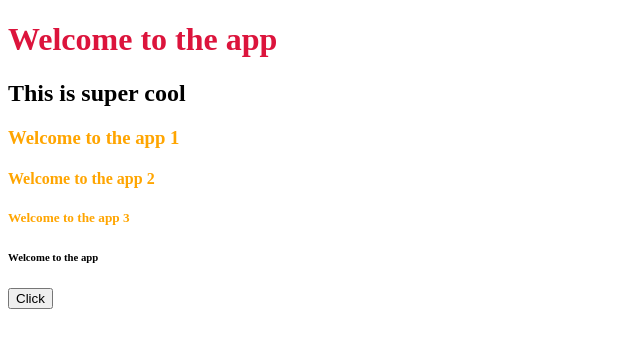
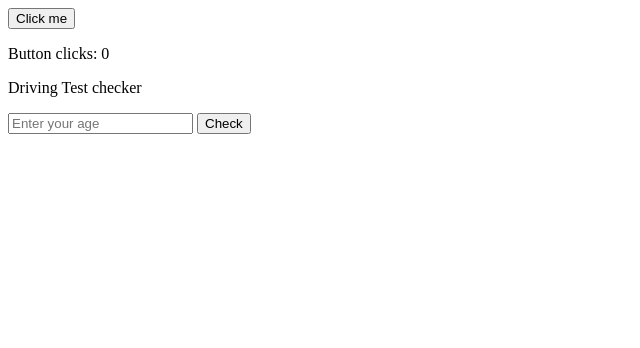
Before and after one commit to itzsamr/Hexaware-Notes, a plain HTML site: page JavaScript/index.html in a window 1280 px wide. Shown: the whole page, without its empty margins (0-640 px from the left). Drawn offline with Linux system fonts and the light colour scheme.

Commit message:
set and map

```diff
--- a/JavaScript/index.html
+++ b/JavaScript/index.html
@@ -1,53 +1,70 @@
 <!DOCTYPE html>
 <html lang="en">
   <head>
-    <!-- Self closing tags -->
     <meta charset="UTF-8" />
     <meta name="viewport" content="width=device-width, initial-scale=1.0" />
-    <title>Document</title>
-    <style>
-      h1 {
-        color: crimson;
+    <title>Javascript Day 1</title>
+  </head>
+  <body>
+    <button onclick="clicked()">Click me</button>
+    <p>Button clicks: <span id="counter">0</span></p>
+    <p>Driving Test checker</p>
+    <input type="text" id="age" placeholder="Enter your age" />
+    <button onclick="checkAge()">Check</button>
+    <p id="result"></p>
+    <script>
+      let i = 0;
+      let counter = document.getElementById("counter");
+      function clicked() {
+        i++;
+        counter.innerText = i;
       }
 
-      .title {
-        color: orange;
-      }
-    </style>
-  </head>
-  <body>
-    <h1>Welcome to the app</h1>
-    <h2 id="sub-heading">Welcome to the app</h2>
-    <h3 class="title">Welcome to the app 1</h3>
-    <h4 class="title">Welcome to the app 2</h4>
-    <h5 class="title">Welcome to the app 3</h5>
-    <h6>Welcome to the app</h6>
-
-    <!-- Event listeners: Interactive | onclick - listens for click -->
-    <button onclick="clicked()">Click</button>
-
-    <!-- src - source | linked -->
-    <!-- <script src="fundamentals.js"></script> -->
-    <!-- <script src="basic-loops.js"></script> -->
-    <script>
-      var h2 = document.getElementById("sub-heading");
-      console.log(h2.innerText);
-      h2.innerText = "This is super cool"; // update your html
-
-      var titles = document.getElementsByClassName("title");
-      console.log(titles);
-
-      for (title of titles) {
-        console.log(title.innerText);
+      let age = document.getElementById("age");
+      let result = document.getElementById("result");
+      function checkAge() {
+        result.innerText =
+          age.value >= 18 ? "You can drive" : "You can't drive";
       }
 
-      // Task -  Print the how many times they have clicked on the screen
-      function clicked() {
-        console.log("You clicked the button");
-      }
+      //   console.log("Hello World")
+      //   //   Task
+      //   function movieUrl(domain, genre, year) {
+      //     return "http://" + domain + "?genere=" + genre + "&year=" + year
+      //   }
+
+      // //   const movieUrl2 = (domain, genre, year) => {
+      // //     https://${domain}?genre=${genre}&year=${year}
+      // //   }
+      // function movieUrl2(domain, genre, year) {
+      //     return https://${domain}?genre=${genre}&year=${year}
+      // }
+
+      //   console.log(movieUrl("imdb.com", "thriller", 2020))
+      //   console.log(movieUrl2("imdb.com", "thriller", 2020))
+      //   let t1 = [80, 90];
+      //   let t2 = [50, 60];
+      //   let t3 = [...t1, ...t2];
+      //   console.log(t3);
+      //   //   [80, 90, 50, 60]
+
+      //   //   Math operation
+      //   console.log(Math.max(6, 7, 4)); // Accepts n no. of argument
+
+      //   let heights = [120, 140, 190, 80, 170]; // object
+      //   //   console.log(
+      //   //     Math.max(heights[0], heights[1], heights[2], heights[3], heights[4])
+      //   //   );
+      //   console.log(Math.max(heights)); // NaN
+      //   console.log(Math.max(...heights)); // 190
+
+      //   //   ... rest
+      //   function own_max(...nums) {
+      //     // code
+      //     return nums;
+      //   }
+      //   console.log(own_max(5, 6, 10));
+      //   console.log(own_max(5, 6, 10, 7, 80, 60));
     </script>
   </body>
 </html>
-
-<!-- To create boilerplate code -->
-<!-- !<tab> -->
```
Also changed, not shown: JavaScript/set_and_map.html (added, +48 -0 lines).
